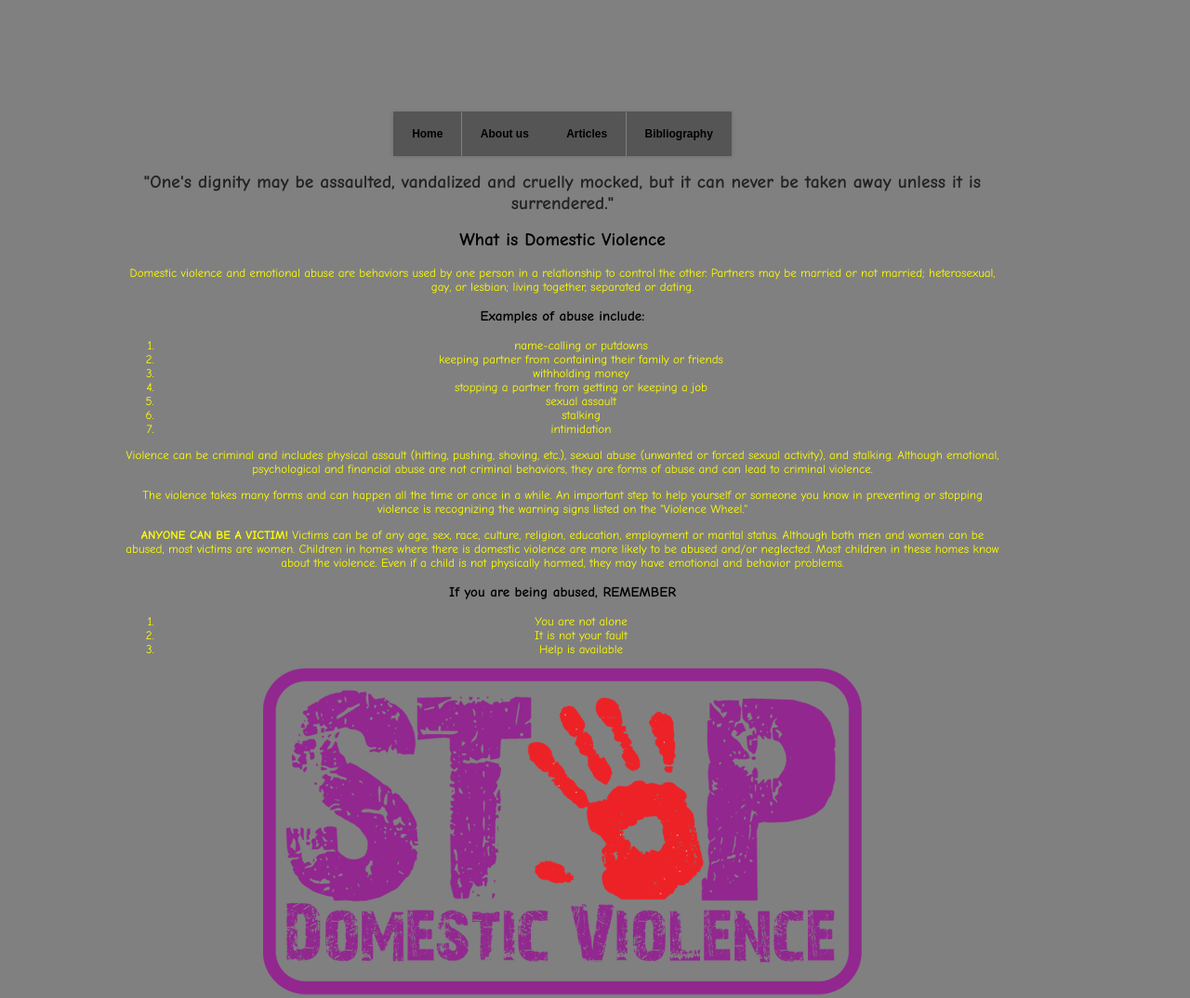
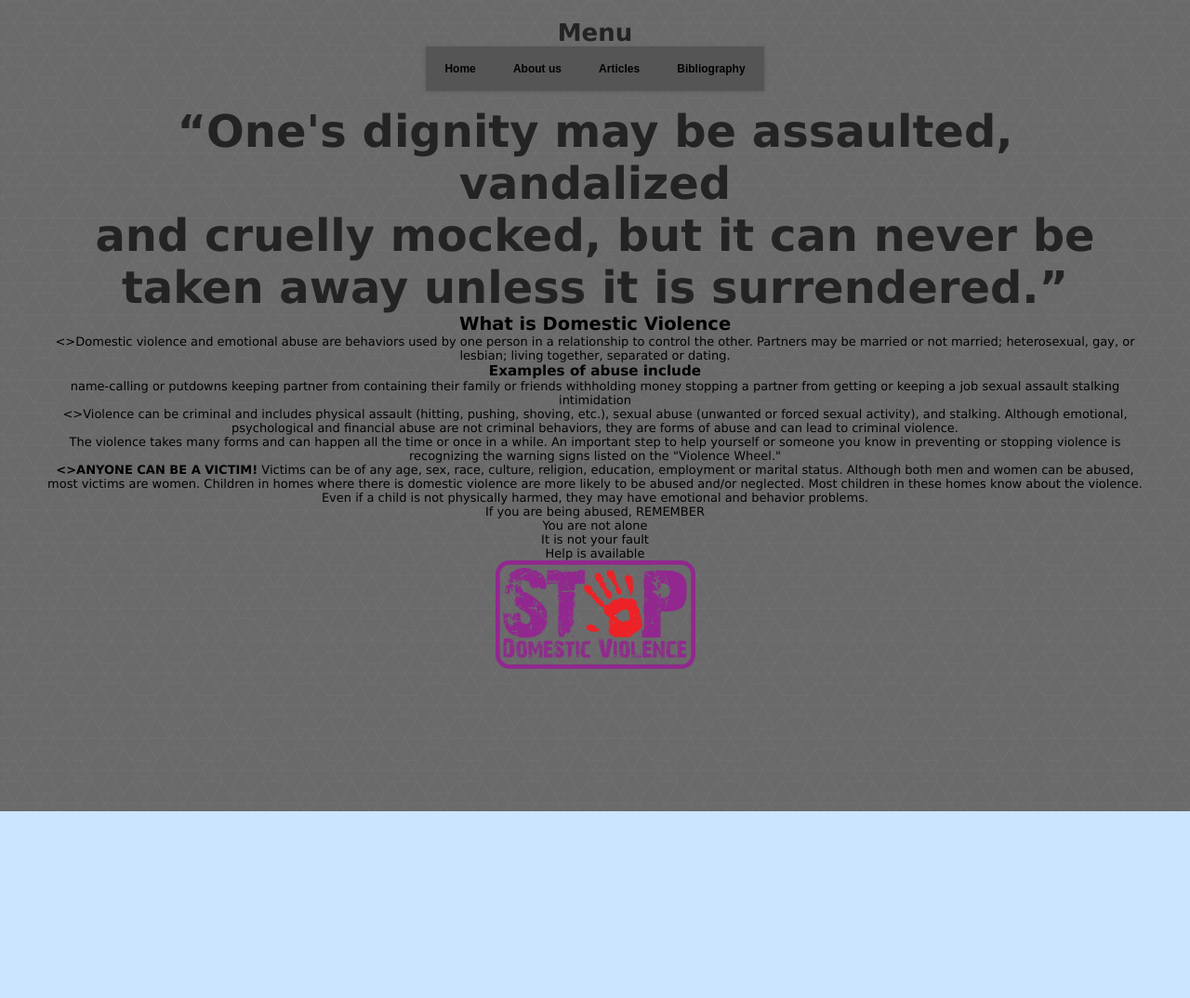
Before and after one commit to AdolfHitleer/Team4, a plain HTML site: page InfoPage.html in a window 1280 px wide. Shown: the whole page at 93% size. After the commit the page ends 873 px from the top, so only its background shows below. Drawn offline with Linux system fonts and the light colour scheme.

Commit message:
unified menu bars and fixed some text formatting

```diff
--- a/InfoPage.html
+++ b/InfoPage.html
@@ -1,19 +1,15 @@
-<!Doctype html>
-<html>
-<style type="text/css"> body {
+<!DOCTYPE html>
+<html lang="en">
 
-	background: url('images/dark_geometric(light).png');
-}
-</style>
 <head>
 	<link rel="stylesheet" type="text/css" href="menu shtuff.css">
-        <meta charset+"utf-8">
+	<link rel="stylesheet" type="text/css" href="moving stuff.css">
+	<meta charset="UTF-8">
 	<title>Domestic Violence</title>
-
 </head>
 
-    <body style="background-color: grey; font-family:comic sans ms,sans-serif; margin: 100px 150px 100px 80px;">
-
+<body style="background-color: #cce5ff">
+	<h1 style="color:#232323">Menu</h1>
 	<!--menu-->
 
 	<div class="menu ul">
@@ -24,7 +20,7 @@
 				Articles
 				<ul>
 					<div class="shadow">
-					<li>Stories</li>
+						<a href="stories.html"><li>Stories</li></a>
 						<li>Support</li>
 						<li>information</li>
 					</div>
@@ -34,35 +30,35 @@
 		</ul>
 	</div>
 	<div>
-	<h2 style="color: #232323">"One's dignity may be assaulted, vandalized and cruelly mocked, but it can never be taken away unless it is surrendered."</h2>
+		<br>
+		<h2 style="color: #232323"><font size=72>“One's dignity may be assaulted, vandalized <br>
+			 and cruelly mocked, but it can never be <br> taken away unless it is surrendered.”</font></h2>
 	</div>
 	<h2>What is Domestic Violence</h2>
-<p><font color="yellow">Domestic violence and emotional abuse are behaviors used by one person in a relationship to control the other. Partners may be married or not married; heterosexual, gay, or lesbian; living together, separated or dating.</font></p>
+	<p><>Domestic violence and emotional abuse are behaviors used by one person in a relationship to control the other. Partners may be married or not married; heterosexual, gay, or lesbian; living together, separated or dating.</font></p>
 
-<h3>Examples of abuse include:</h3>
-<div class="listofstuff">
-    <ol><font color="yellow" >
-   <li>name-calling or putdowns</li>
-   <li>keeping partner from containing their family or friends</li>
-   <li>withholding money</li>
-   <li>stopping a partner from getting or keeping a job</li>
-   <li>sexual assault</li>
-   <li>stalking</li>
-   <li>intimidation</li>
-</ol></font>
+	<h3>Examples of abuse include</h3>
+	<p>
+  name-calling or putdowns
+  keeping partner from containing their family or friends
+  withholding money
+  stopping a partner from getting or keeping a job
+  sexual assault
+  stalking
+  intimidation<p>
+
 	</div>
-<p><font color="yellow">Violence can be criminal and includes physical assault (hitting, pushing, shoving, etc.), sexual abuse (unwanted or forced sexual activity), and stalking. Although emotional, psychological and financial abuse are not criminal behaviors, they are forms of abuse and can lead to criminal violence.</p>
+	<p><>Violence can be criminal and includes physical assault (hitting, pushing, shoving, etc.), sexual abuse (unwanted or forced sexual activity), and stalking. Although emotional, psychological and financial abuse are not criminal behaviors, they are forms of abuse and can lead to criminal violence.</p>
 <p>The violence takes many forms and can happen all the time or once in a while. An important step to help yourself or someone you know in preventing or stopping violence is recognizing the warning signs listed on the "Violence Wheel."</font></p>
 
+	<p><strong><>ANYONE CAN BE A VICTIM!</strong> Victims can be of any age, sex, race, culture, religion, education,
+		employment or marital status. Although both men and women can be abused, most victims are women. Children in homes where
+		there is domestic violence are more likely to be abused and/or neglected. Most children in these homes know about the violence.
+		Even if a child is not physically harmed, they may have emotional and behavior problems.</p>
+	<p>If you are being abused, REMEMBER
+		<br>You are not alone
+		<br>It is not your fault
+		<br>Help is available</font>
+	</p>
 
-<p><strong><font color="yellow">ANYONE CAN BE A VICTIM!</strong> Victims can be of any age, sex, race, culture, religion, education, employment or marital status. Although both men and women can be abused, most victims are women. Children in homes where there is domestic violence are more likely to be abused and/or neglected. Most children in these homes know about the violence. Even if a child is not physically harmed, they may have emotional and behavior problems.</p></font>
-
-
-<h3>If you are being abused, REMEMBER</h3>
-
-<ol>
- <font color="yellow"><li>You are not alone</li>
- <li>It is not your fault</li>
- <li>Help is available</li></font>
-</ol>
-<img src="images/untitled.png">
+	<img src="images/untitled.png" width="215" height="117">
--- a/menu shtuff.css
+++ b/menu shtuff.css
@@ -3,7 +3,7 @@
 			padding: 20px 50px 150px;
 			font-size: 13px;
 			text-align: center;
-			background: #E3CAA1;
+			background: url("images/dark_geometric(light).jpg");
 		}
 
 		ul {
```
Also changed, not shown: Contact page.html (+2 -2 lines), Get Help.html (added, +44 -0 lines), index.html (+18 -29 lines). Lines whose indentation alone changed are shown as unchanged.
